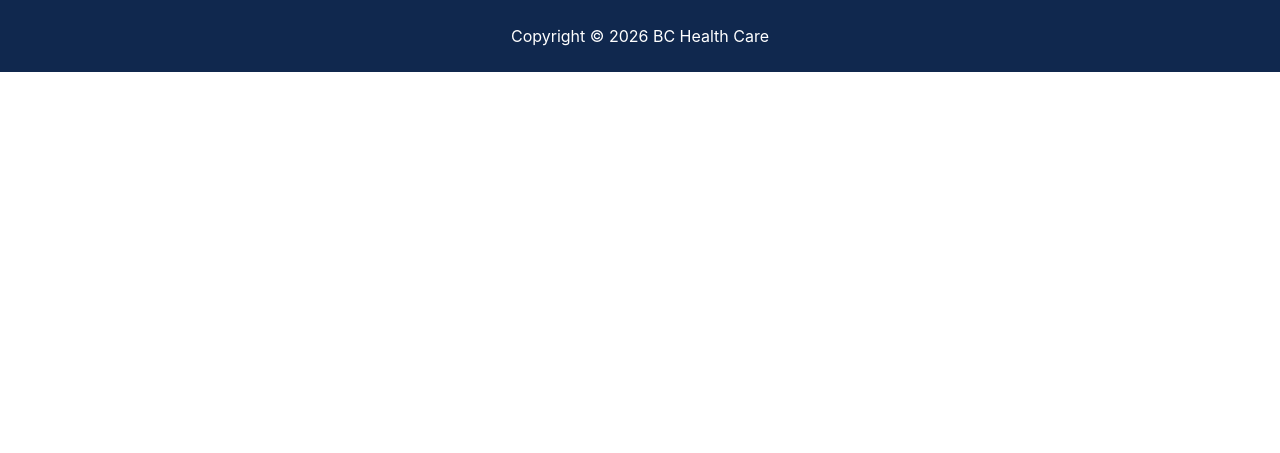
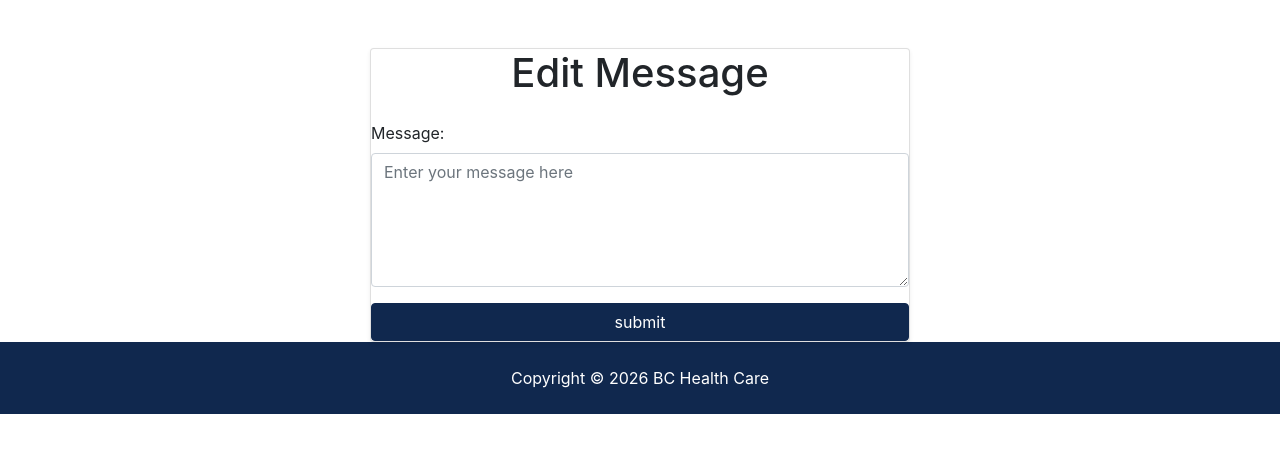
Before and after one commit to akwloo/erb8, a Django app: template templates/contacts/edit_contact.html in a window 1280 px wide. Shown: the part 164-617 px from the top of the page. Run offline with Django 5.2, Linux system fonts and the light colour scheme; the template is opened without the code that fills it: values that come from a table or form of the project are taken from there, others are empty; some libraries are stand-ins or nearby versions.

Commit message:
Step 15 : Tags

```diff
--- a/config/settings.py
+++ b/config/settings.py
@@ -41,6 +41,7 @@ DJANGO_APPS = [
     'django.contrib.messages',
     'django.contrib.staticfiles',
     'django.contrib.humanize',
+    'widget_tweaks'
 ]
 
 APPLICATION_APPS = ['pages.apps.PagesConfig',
@@ -48,7 +49,7 @@ APPLICATION_APPS = ['pages.apps.PagesConfig',
                     'listings.apps.ListingsConfig',
                     'accounts.apps.AccountsConfig',
                     'contacts.apps.ContactsConfig',]
-THIRD_PARTY_APPS = ["debug_toolbar",]
+THIRD_PARTY_APPS = ["debug_toolbar","taggit"]
 INSTALLED_APPS = DJANGO_APPS + APPLICATION_APPS + THIRD_PARTY_APPS
 
 MIDDLEWARE = [
--- a/templates/contacts/edit_contact.html
+++ b/templates/contacts/edit_contact.html
@@ -3,8 +3,25 @@
 {% load widget_tweaks %}
 <!-- ignore-prettier -->
 {% block content %}
-
-
-
-
+<div class="container mt-5">
+<div class="row justify-content-center">
+<div class="col-md-6">
+<div class="card p-6 shadow-sm">
+<h1 class="text-center mb-4">Edit Message</h1>
+<form action="{% url 'contacts:edit_contact' contact.id %}" method="POST">
+    {% csrf_token %}
+    <div class="mb-3">
+      {{form.message | add_label_class:"form-label"}}
+      <!-- form error -->
+      {% if form.message.errors %}
+      <div class="text-danger mb-2">{{ form.message.errors }}</div>
+      {% endif %}
+      {{form.message | add_class:"form-control" }}
+    </div>
+    <button class="btn btn-primary w-100" type="submit">submit</button>
+</form>
+</div>
+</div>
+</div>
+</div>
 {% endblock %}
```
Also changed, not shown: listings/models.py (+12 -2 lines).
